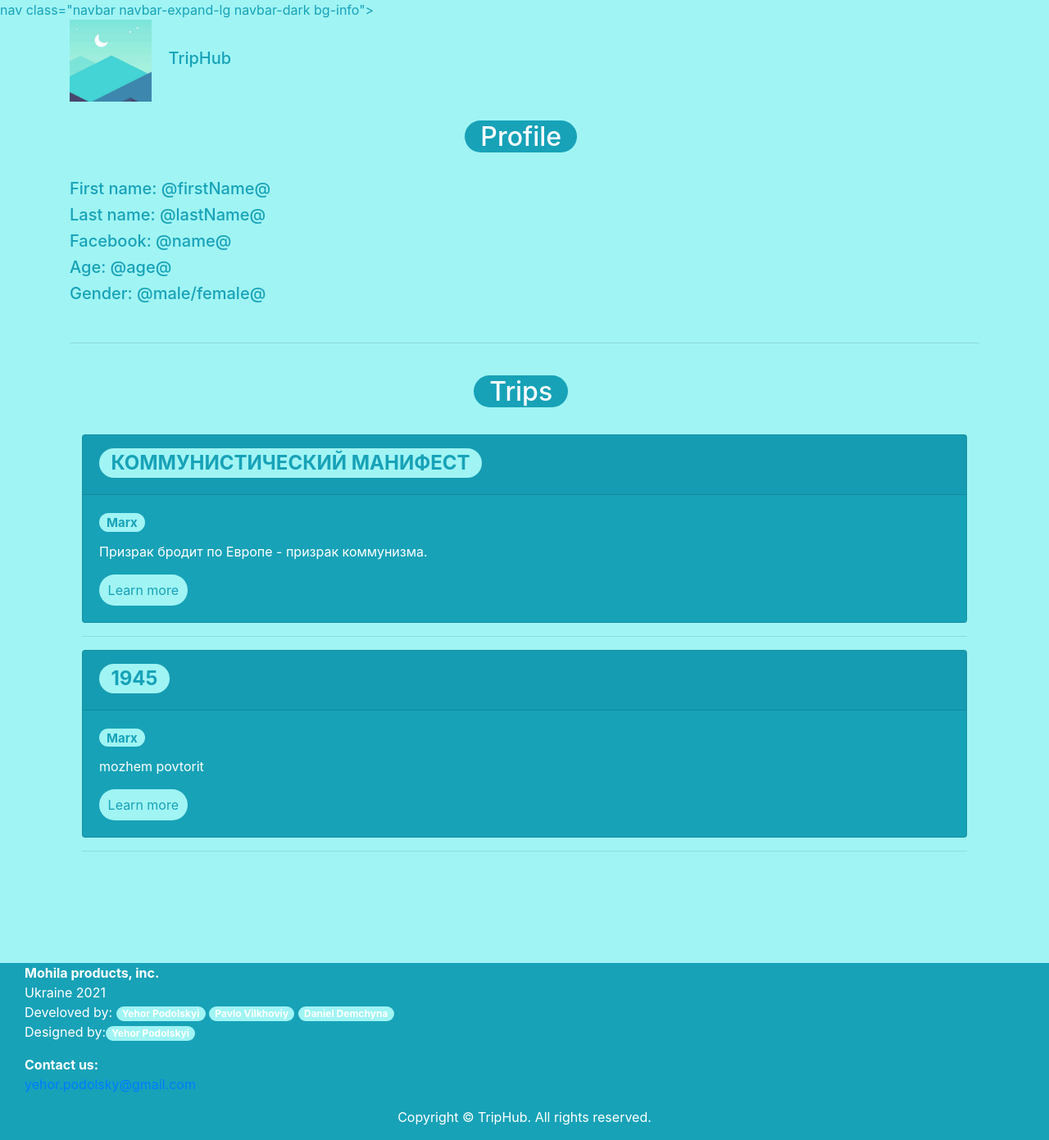
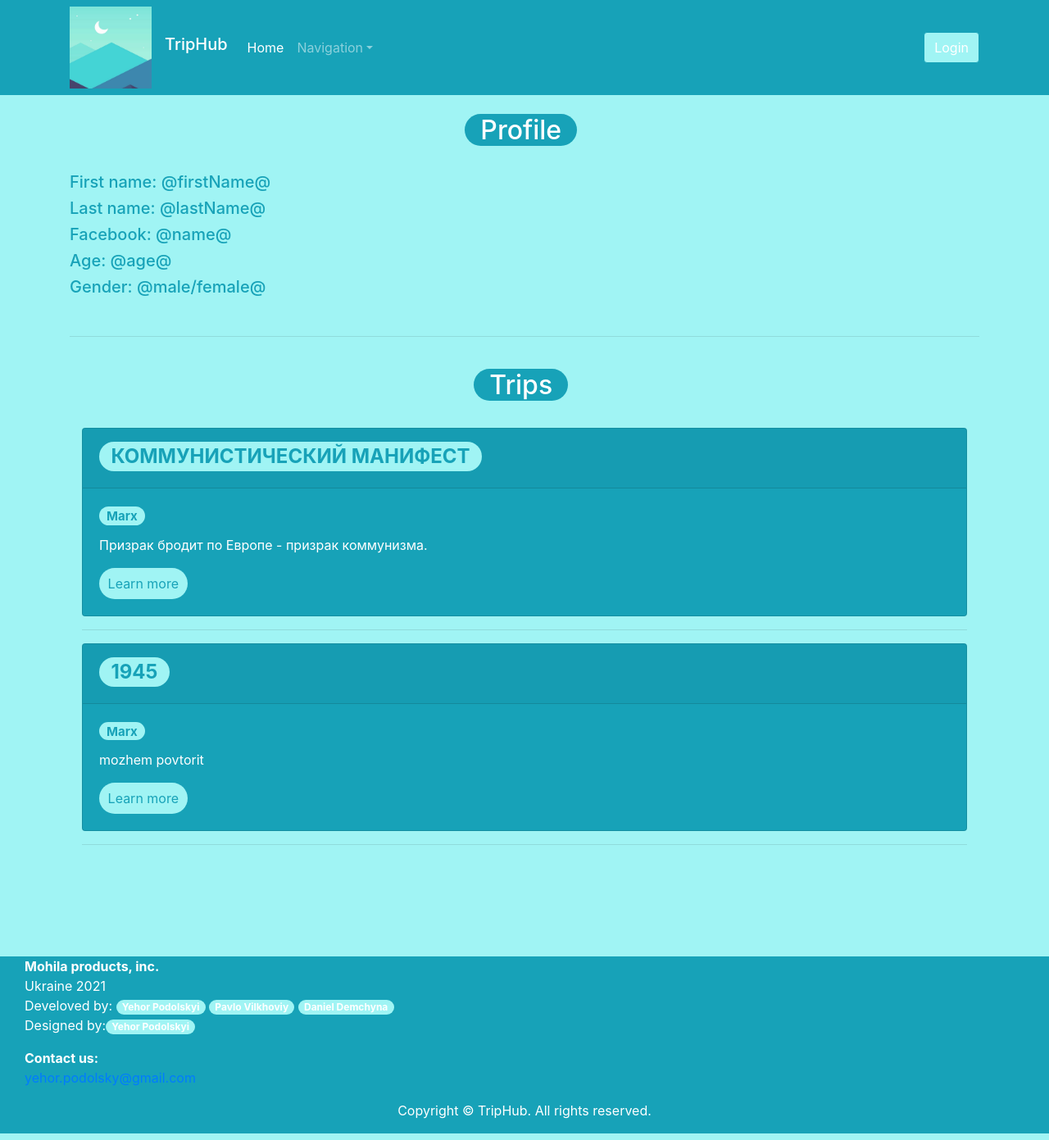
Before and after one commit to Demon4ort/TripHub, a Django app: template templates/profile_page.html in a window 1280 px wide. Shown: the whole page at 82% size. Run offline with Django 3.2, Linux system fonts and the light colour scheme; the template is opened without the code that fills it: values that come from a table or form of the project are taken from there, others are empty; data comes from the database, SQL or seed files in the repository; some libraries are stand-ins or nearby versions.

Commit message:
fixed profile page

```diff
--- a/templates/profile_page.html
+++ b/templates/profile_page.html
@@ -11,7 +11,7 @@
 </head>
 
 <body class="bg text-info" style="background-color: #A0F4F4">
-    nav class="navbar navbar-expand-lg navbar-dark bg-info">
+    <nav class="navbar navbar-expand-lg navbar-dark bg-info">
         <div class="container">
             <img class="mr-3" src="{% static 'images/logo.jpg' %}" style="height: 100px">
             <h1 class="navbar-brand" href="#">TripHub</h1>
```
Lines whose indentation alone changed are shown as unchanged.
